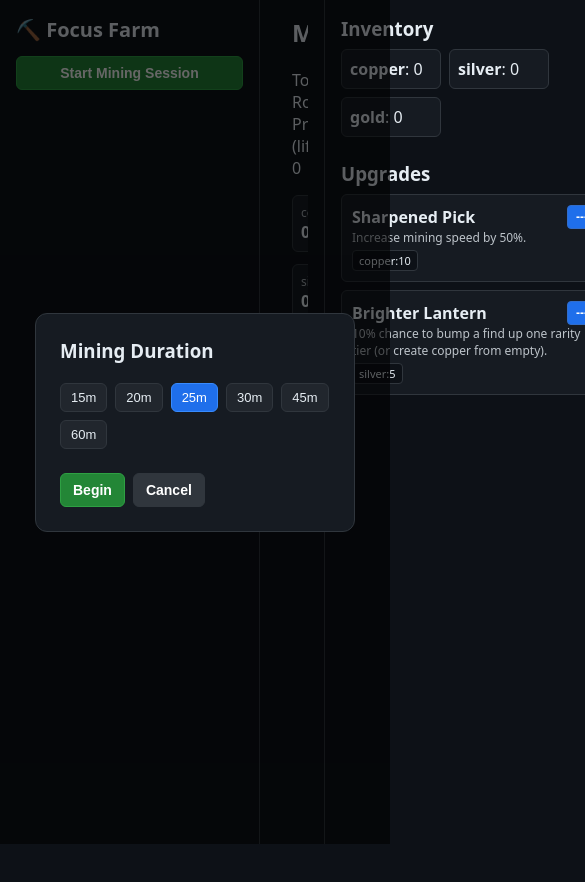
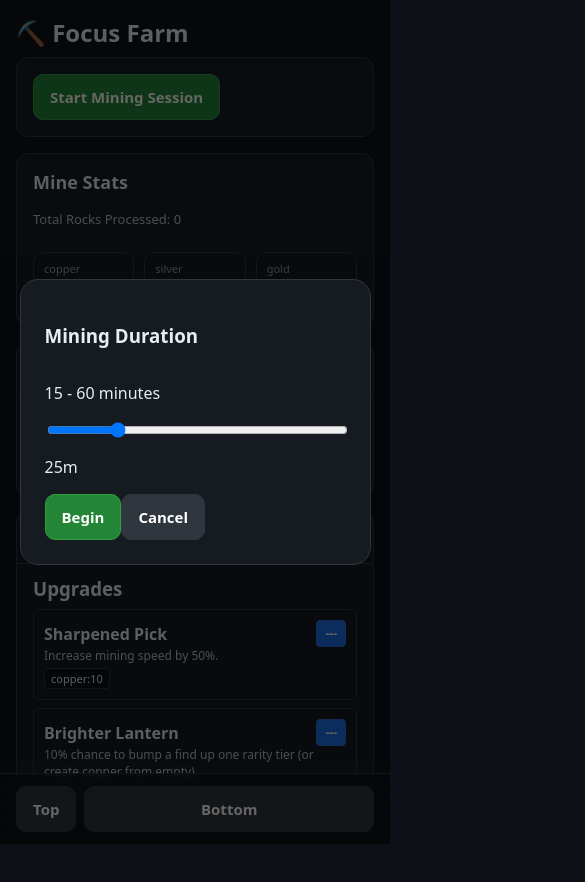
Before and after one commit to scott-isaac/FocusFarm, a React (Vite) app: page / in a window 390 px wide. Both pictures are taken after a click on the button "Start Mining Session". Shown: the top 882 px of the page, 585 px wide, since content can reach past the window. Before the commit the page ends 844 px from the top, so only its background shows below. Built offline with nearby package versions, Linux system fonts and the light colour scheme.

Commit message:
mobile friendly layout

```diff
--- /dev/null
+++ b/src/global.css
@@ -0,0 +1,48 @@
+:root { --bg:#0d1117; --bg-alt:#161b22; --border:#30363d; --accent:#238636; --accent2:#1f6feb; --danger:#b62324; }
+html,body,#root { height:100%; margin:0; font-family: system-ui, Arial, sans-serif; background:var(--bg); color:#e6edf3; }
+* { box-sizing:border-box; }
+body { display:flex; flex-direction:column; }
+
+button { font-family:inherit; }
+
+/* Mobile-first single column layout */
+.app-shell { display:flex; flex-direction:column; min-height:100%; width:100%; }
+.header { padding:16px 16px 8px; }
+.header h1 { margin:0; font-size:24px; }
+.content { flex:1; display:flex; flex-direction:column; gap:16px; padding:0 16px 80px; }
+.section-card { background:var(--bg-alt); border:1px solid var(--border); border-radius:12px; padding:16px; display:flex; flex-direction:column; gap:12px; }
+.minerals-grid { display:grid; grid-template-columns:repeat(auto-fill,minmax(90px,1fr)); gap:10px; }
+.mineral { background:var(--bg-alt); border:1px solid var(--border); border-radius:10px; padding:8px 10px; }
+.mineral label { font-size:11px; opacity:.6; display:block; }
+.mineral .value { font-weight:600; font-size:18px; }
+
+.sticky-actions { position:fixed; bottom:0; left:0; right:0; display:flex; gap:8px; padding:12px 16px calc(env(safe-area-inset-bottom,0) + 12px); background:linear-gradient(to top, rgba(13,17,23,.95), rgba(13,17,23,.7)); backdrop-filter:blur(6px); border-top:1px solid var(--border);}
+.sticky-actions button { flex:1; }
+
+/* Collapsible panels */
+.collapsible { border:1px solid var(--border); border-radius:12px; overflow:hidden; background:var(--bg-alt); }
+.collapsible summary { list-style:none; cursor:pointer; user-select:none; padding:14px 16px; font-weight:600; }
+.collapsible summary::-webkit-details-marker { display:none; }
+.collapsible[open] summary { border-bottom:1px solid var(--border); }
+.collapsible .inner { padding:12px 16px 16px; display:flex; flex-direction:column; gap:12px; }
+
+/* Focus session elements moved from inline later */
+.timer-bar { height:10px; background:var(--border); border-radius:6px; overflow:hidden; }
+.timer-bar > div { height:100%; background:var(--accent); transition:width 1s linear; }
+
+.modal-backdrop { position:fixed; inset:0; background:rgba(0,0,0,0.6); display:flex; align-items:center; justify-content:center; z-index:100; }
+.modal { background:var(--bg-alt); padding:24px; border:1px solid var(--border); border-radius:18px; width:min(420px,90%); display:flex; flex-direction:column; gap:16px; }
+
+.primary-btn { background:var(--accent); color:#fff; border:1px solid #2ea043; border-radius:10px; padding:12px 16px; font-weight:600; font-size:15px; cursor:pointer; }
+.primary-btn:disabled { opacity:.4; cursor:not-allowed; }
+.secondary-btn { background:#30363d; color:#fff; border:1px solid #30363d; border-radius:10px; padding:12px 16px; font-weight:600; font-size:15px; cursor:pointer; }
+.danger-btn { background:var(--danger); color:#fff; border:1px solid #f85149; border-radius:10px; padding:10px 14px; font-weight:600; font-size:14px; cursor:pointer; }
+.test-btn { background:var(--accent2); color:#fff; border:1px solid #316dca; border-radius:10px; padding:10px 14px; font-weight:600; font-size:14px; cursor:pointer; }
+
+.range-input { width:100%; }
+
+@media(min-width:900px){
+  .app-shell { max-width:900px; margin:0 auto; }
+  .content { padding-bottom:120px; }
+  .sticky-actions { max-width:900px; margin:0 auto; left:50%; transform:translateX(-50%); }
+}
--- a/src/ui/App.tsx
+++ b/src/ui/App.tsx
@@ -7,26 +7,42 @@ import { useGameStore } from '../useGameStore';
 export const App: React.FC = () => {
   const { minerals, rocksMined } = useGameStore();
   return (
-    <div style={{display:'grid', gridTemplateColumns:'260px 1fr 300px', gap:16, height:'100%'}}>
-      <div style={{borderRight:'1px solid #30363d', padding:16}}>
-        <h1 style={{marginTop:0, fontSize:20}}>⛏️ Focus Farm</h1>
+    <div className="app-shell">
+      <header className="header">
+        <h1>⛏️ Focus Farm</h1>
+      </header>
+      <main className="content">
+        <section className="section-card">
           <FocusSession />
-      </div>
-      <div style={{padding:16, overflowY:'auto'}}>
-        <h2 style={{marginTop:0}}>Mine</h2>
-        <p>Total Rocks Processed (lifetime): {rocksMined}</p>
-        <div style={{display:'flex', gap:12, flexWrap:'wrap'}}>
+        </section>
+        <section className="section-card">
+            <h2 style={{margin:'0 0 4px', fontSize:18}}>Mine Stats</h2>
+            <p style={{margin:'0 0 12px', fontSize:13, opacity:.8}}>Total Rocks Processed: {rocksMined}</p>
+            <div className="minerals-grid">
               {Object.entries(minerals).map(([k,v]) => (
-            <div key={k} style={{background:'#161b22', padding:8, border:'1px solid #30363d', borderRadius:6, minWidth:80}}>
-              <div style={{fontSize:12, opacity:.7}}>{k}</div>
-              <div style={{fontWeight:600}}>{v as number}</div>
+                <div key={k} className="mineral">
+                  <label>{k}</label>
+                  <div className="value">{v as number}</div>
                 </div>
               ))}
             </div>
+        </section>
+        <details className="collapsible" open>
+          <summary>Inventory</summary>
+          <div className="inner">
+            <InventoryPanel />
           </div>
-      <div style={{borderLeft:'1px solid #30363d', padding:16, display:'flex', flexDirection:'column', gap:24}}>
-        <InventoryPanel />
+        </details>
+        <details className="collapsible" open>
+          <summary>Upgrades</summary>
+          <div className="inner">
             <UpgradesPanel />
+          </div>
+        </details>
+      </main>
+      <div className="sticky-actions">
+        <a href="#top" style={{textDecoration:'none'}}><button className="secondary-btn" style={{flex:1}}>Top</button></a>
+        <button className="secondary-btn" onClick={()=>window.scrollTo({top:document.body.scrollHeight, behavior:'smooth'})}>Bottom</button>
       </div>
     </div>
   );
--- a/src/ui/FocusSession.tsx
+++ b/src/ui/FocusSession.tsx
@@ -1,72 +1,72 @@
 import React, { useState, useEffect } from 'react';
 import { useGameStore } from '../useGameStore';
+
+const LAST_DURATION_KEY = 'ff:lastDuration';
 
 export const FocusSession: React.FC = () => {
   const { focusActive, startFocus, interruptFocus, completeNow, summary, ackSummary, sessionEnd, sessionStart, sessionDurationMinutes } = useGameStore();
   const [showPicker, setShowPicker] = useState(false);
-  const [minutes, setMinutes] = useState(25);
+  const [minutes, setMinutes] = useState<number>(() => {
+    const saved = typeof window !== 'undefined' ? localStorage.getItem(LAST_DURATION_KEY) : null;
+    return saved ? parseInt(saved,10) : 25;
+  });
   const [now, setNow] = useState(Date.now());
 
-  useEffect(()=>{
-    const id = setInterval(()=> setNow(Date.now()), 1000);
-    return ()=> clearInterval(id);
-  }, []);
+  useEffect(()=>{ const id = setInterval(()=> setNow(Date.now()), 1000); return ()=> clearInterval(id); }, []);
 
   const remainingMs = focusActive && sessionEnd ? Math.max(0, sessionEnd - now) : 0;
-  const remainingMin = remainingMs/60000;
-
-  const openPicker = () => { setMinutes(25); setShowPicker(true); };
-  const begin = () => { startFocus(minutes); setShowPicker(false); };
-
   const totalMinutes = sessionDurationMinutes || minutes;
   const pct = focusActive && sessionEnd && sessionStart ? Math.min(1, 1 - remainingMs/(totalMinutes*60000)) : 0;
 
+  const openPicker = () => { setShowPicker(true); };
+  const begin = () => { startFocus(minutes); localStorage.setItem(LAST_DURATION_KEY, String(minutes)); setShowPicker(false); };
+
   return (
-    <div style={{display:'flex', flexDirection:'column', gap:12}}>
+    <div className="flex flex-col gap-4">
       {!focusActive && !summary && (
-        <button onClick={openPicker} style={btnStyle}>Start Mining Session</button>
+        <button onClick={openPicker} className="primary-btn">Start Mining Session</button>
       )}
       {focusActive && (
-        <div style={panel}>
-          <div style={{fontWeight:600}}>⛏️ Mining...</div>
-          <div style={{height:8, background:'#30363d', borderRadius:4, overflow:'hidden'}}>
-            <div style={{height:'100%', width:`${pct*100}%`, background:'#238636', transition:'width 1s linear'}} />
+        <div className="flex flex-col gap-3">
+          <div className="font-semibold text-lg">⛏️ Mining...</div>
+          <div className="timer-bar"><div style={{width:`${pct*100}%`}} /></div>
+          <div className="text-sm opacity-80">Time Left: {formatTime(remainingMs)} / {totalMinutes}m</div>
+          <div className="flex gap-2">
+            <button onClick={completeNow} className="test-btn flex-1">Instant Complete</button>
+            <button onClick={()=>{ if (confirm('Interrupting loses all progress. Continue?')) interruptFocus(); }} className="danger-btn flex-1">Interrupt</button>
           </div>
-          <div style={{fontSize:12, opacity:.8}}>Time Left: {formatTime(remainingMs)} / {totalMinutes}m</div>
-          <div style={{display:'flex', gap:8}}>
-            <button onClick={completeNow} style={smallBtn}>Instant Complete (test)</button>
-            <button onClick={()=>{
-              if (confirm('Interrupting loses all progress. Continue?')) interruptFocus();
-            }} style={{...smallBtn, background:'#b62324', borderColor:'#f85149'}}>Interrupt</button>
+        </div>
+      )}
+      {/* summary moved to modal */}
+      {showPicker && !focusActive && !summary && (
+        <div className="modal-backdrop">
+          <div className="modal">
+            <h3 className="m-0 mb-2">Mining Duration</h3>
+            <div className="text-sm opacity-70">15 - 60 minutes</div>
+            <input className="range-input" type="range" min={15} max={60} step={1} value={minutes} onChange={e=> setMinutes(parseInt(e.target.value,10))} />
+            <div className="text-4xl font-semibold text-center">{minutes}m</div>
+            <div className="flex gap-2">
+              <button onClick={begin} className="primary-btn flex-1">Begin</button>
+              <button onClick={()=>setShowPicker(false)} className="secondary-btn flex-1">Cancel</button>
+            </div>
           </div>
         </div>
       )}
       {summary && (
-        <div style={panel}>
-          <div style={{fontWeight:600}}>Session Summary</div>
-          <div style={{fontSize:12, opacity:.8}}>Duration: {summary.durationMinutes} min</div>
-          <div style={{fontSize:12, opacity:.8}}>Rocks Processed: {summary.rocksProcessed}</div>
-          <div style={{display:'flex', gap:6, flexWrap:'wrap', marginTop:6}}>
-            {Object.entries(summary.minerals).map(([k,v]) => (
-              <div key={k} style={pill}>{k}:{v}</div>
-            ))}
-          </div>
-          <button onClick={ackSummary} style={{...smallBtn, alignSelf:'flex-start'}}>Close</button>
-        </div>
-      )}
-      {showPicker && !focusActive && !summary && (
-        <div style={modalBackdrop}>
-          <div style={modal}>
-            <h3 style={{margin:'0 0 12px'}}>Mining Duration</h3>
+        <div className="modal-backdrop">
+          <div className="modal">
+            <h3 style={{margin:'0 0 4px'}}>Session Complete</h3>
+            <div style={{fontSize:12, opacity:.75}}>Focused {summary.durationMinutes} min</div>
+            <div style={{fontSize:12, opacity:.75}}>Rocks Processed: {summary.rocksProcessed}</div>
             <div style={{display:'flex', gap:8, flexWrap:'wrap'}}>
-              {[15,20,25,30,45,60].map(m => (
-                <button key={m} onClick={()=> setMinutes(m)} style={{...optionBtn, ...(minutes===m?selectedOption:{})}}>{m}m</button>
+              {Object.entries(summary.minerals).map(([k,v]) => (
+                <div key={k} className="mineral" style={{minWidth:70}}>
+                  <label>{k}</label>
+                  <div className="value" style={{fontSize:16}}>{v}</div>
+                </div>
               ))}
             </div>
-            <div style={{marginTop:16, display:'flex', gap:8}}>
-              <button onClick={begin} style={btnStyle}>Begin</button>
-              <button onClick={()=>setShowPicker(false)} style={{...btnStyle, background:'#30363d', borderColor:'#30363d'}}>Cancel</button>
-            </div>
+            <button onClick={ackSummary} className="primary-btn">Got it</button>
           </div>
         </div>
       )}
@@ -74,76 +74,4 @@ export const FocusSession: React.FC = () => {
   );
 };
 
-function formatTime(ms: number) {
-  const totalSec = Math.ceil(ms/1000);
-  const m = Math.floor(totalSec/60);
-  const s = totalSec % 60;
-  return `${m}:${s.toString().padStart(2,'0')}`;
-}
-
-const panel: React.CSSProperties = {
-  background:'#161b22',
-  padding:12,
-  border:'1px solid #30363d',
-  borderRadius:8,
-  display:'flex',
-  flexDirection:'column',
-  gap:8
-};
-
-const btnStyle: React.CSSProperties = {
-  background:'#238636',
-  color:'#fff',
-  border:'1px solid #2ea043',
-  borderRadius:6,
-  padding:'8px 12px',
-  cursor:'pointer',
-  fontSize:14,
-  fontWeight:600
-};
-
-const smallBtn: React.CSSProperties = {
-  ...btnStyle,
-  padding:'6px 10px',
-  fontSize:12
-};
-
-const pill: React.CSSProperties = {
-  background:'#0d1117',
-  padding:'2px 6px',
-  border:'1px solid #30363d',
-  borderRadius:6,
-  fontSize:12
-};
-
-const modalBackdrop: React.CSSProperties = {
-  position:'fixed', inset:0, background:'rgba(0,0,0,0.6)', display:'flex', alignItems:'center', justifyContent:'center', zIndex:100
-};
-
-const modal: React.CSSProperties = {
-  background:'#161b22',
-  padding:24,
-  border:'1px solid #30363d',
-  borderRadius:12,
-  width:320,
-  display:'flex',
-  flexDirection:'column',
-  gap:8
-};
-
-const optionBtn: React.CSSProperties = {
-  background:'#21262d',
-  color:'#e6edf3',
-  border:'1px solid #30363d',
-  borderRadius:6,
-  padding:'6px 10px',
-  cursor:'pointer',
-  fontSize:13,
-  fontWeight:500
-};
-
-const selectedOption: React.CSSProperties = {
-  background:'#1f6feb',
-  borderColor:'#388bfd',
-  color:'#fff'
-};
+function formatTime(ms: number) { const totalSec = Math.ceil(ms/1000); const m = Math.floor(totalSec/60); const s = totalSec % 60; return `${m}:${s.toString().padStart(2,'0')}`; }
```
Also changed, not shown: index.html (+2 -6 lines). Lines whose indentation alone changed are shown as unchanged.
